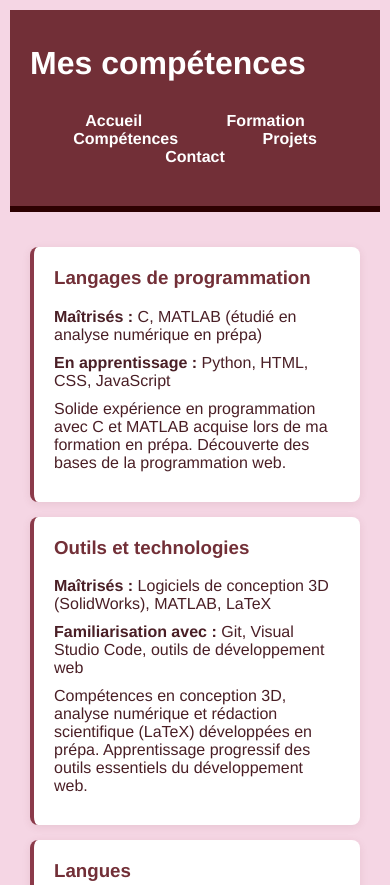
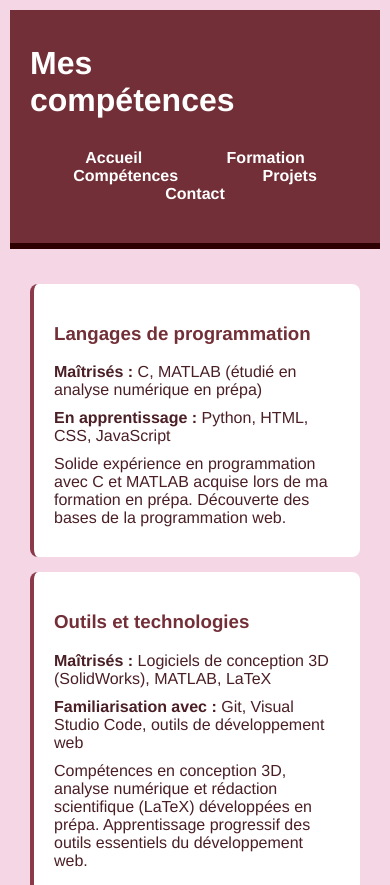
Before and after one commit to Madstam/Portfolio, a plain HTML site: page competences.html in a window 390 px wide. Shown: the top 885 px of the page. Drawn offline with Linux system fonts and the light colour scheme.

Commit message:
Update style.css

```diff
--- a/style.css
+++ b/style.css
@@ -267,11 +267,11 @@ footer a:hover {
 
   header h1 {
     font-size: 1.5em;
-    padding-right: 0 !important;
+    padding-right: 0;
   }
 
   header p {
-    padding-right: 0 !important;
+    padding-right: 0 ;
   }
 
   header figure img {
@@ -350,12 +350,12 @@ header nav a:hover {
   border-radius: 8px;
   padding: 20px;
   margin: 15px 0;
-  box-shadow: 0 2px 8px rgba(114, 47, 55, 0.1);
+
 }
 
 .competence-item h3 {
   color: #722F37;
-  margin-top: 0;
+
 }
 
 .competence-item p {
```
